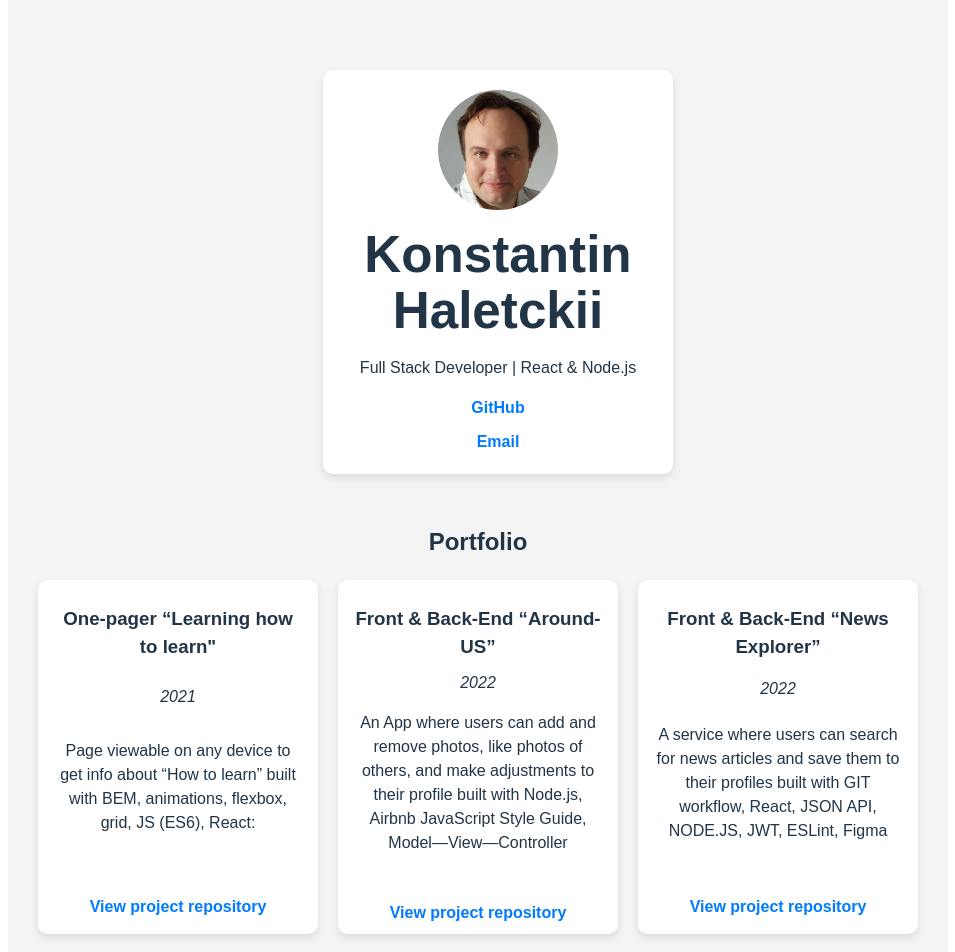
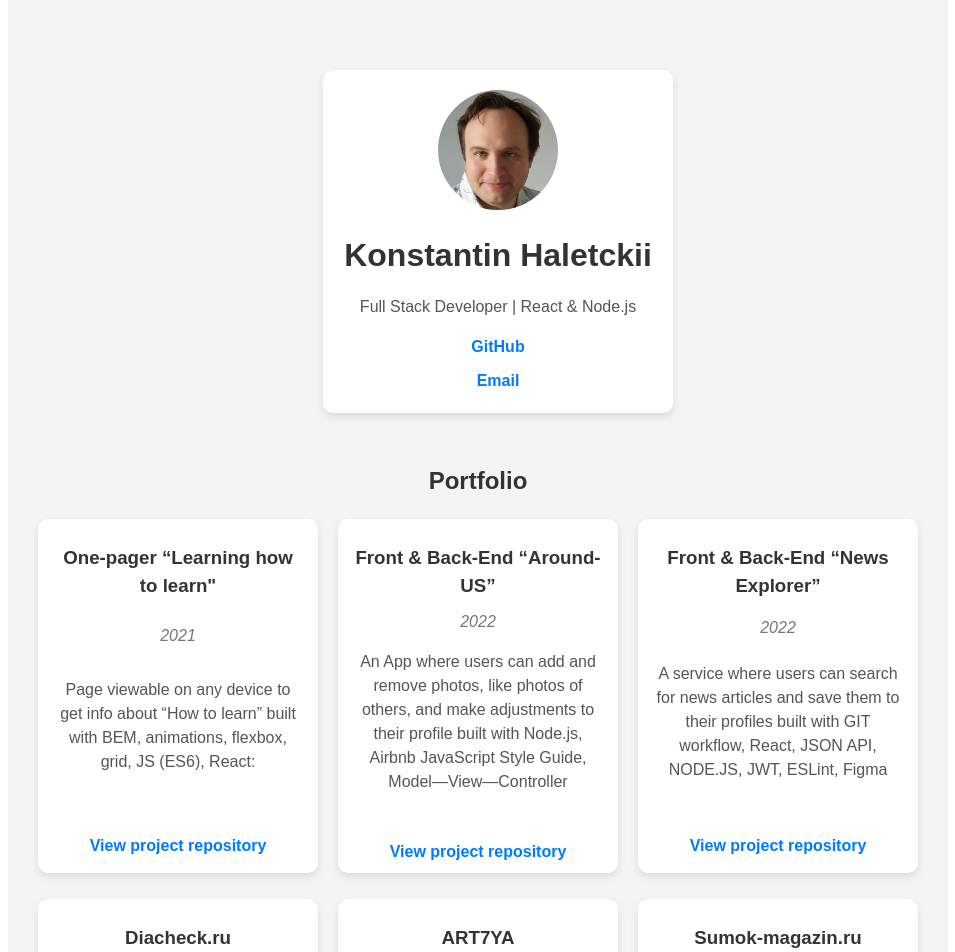
Before and after one commit to konstkhal/my-portfolio, a React (Vite) app: page / in a window 1280 px wide. Shown: the top 952 px of the page, without its empty margins (162-1117 px from the left). Built offline with nearby package versions, Linux system fonts and the light colour scheme.

Commit message:
feat: normalize.css

```diff
--- a/package.json
+++ b/package.json
@@ -13,6 +13,7 @@
 		"deploy": "gh-pages -d dist"
 	},
 	"dependencies": {
+		"normalize.css": "^8.0.1",
 		"react": "^19.0.0",
 		"react-dom": "^19.0.0"
 	},
--- a/src/App.css
+++ b/src/App.css
@@ -1,13 +1,13 @@
+/* No need to redefine html/body margins, normalize.css handles it */
 html, body {
   height: auto;
   min-height: 100vh;
-  margin: 0;
-  padding: 0;
   display: flex;
   flex-direction: column;
   align-items: center;
   background-color: #f4f4f4;
   font-family: Arial, sans-serif;
+  color: #333;
 }
 
 .container {
@@ -15,6 +15,7 @@ html, body {
   max-width: 1000px;
   text-align: center;
   padding: 20px;
+  color: #333;
 }
 
 .profile-card {
@@ -24,7 +25,8 @@ html, body {
   box-shadow: 0 4px 8px rgba(0, 0, 0, 0.1);
   width: 100%;
   max-width: 310px;
-  margin: 50px auto; /* Добавляем отступ сверху, чтобы он не прилипал */
+  margin: 50px auto;
+  color: #333;
 }
 
 .avatar {
@@ -34,10 +36,17 @@ html, body {
   object-fit: cover;
 }
 
+/* h1 is already normalized, just add custom styles */
 h1 {
   margin: 10px 0;
+  color: #333;
 }
 
+p {
+  color: #555;
+}
+
+/* Rest of your CSS remains unchanged */
 .links a {
   display: block;
   margin-top: 10px;
@@ -66,19 +75,18 @@ h1 {
   max-width: 960px;
   margin: 20px auto;
   padding: 0 10px;
-  box-sizing: border-box; /* Чтобы padding не увеличивал ширину */
+  box-sizing: border-box;
 }
 
-/* Адаптив для мобильных: 1 проект в ряд на узких экранах */
 @media (max-width: 900px) {
   .projects {
-    grid-template-columns: repeat(2, 1fr); /* 2 карточки в ряд на средних экранах */
+    grid-template-columns: repeat(2, 1fr);
   }
 }
 
 @media (max-width: 600px) {
   .projects {
-    grid-template-columns: repeat(1, 1fr); /* 1 карточка в ряд на мобильных */
+    grid-template-columns: repeat(1, 1fr);
   }
 }
 
@@ -87,19 +95,12 @@ h1 {
   padding: 15px;
   border-radius: 10px;
   box-shadow: 0 4px 8px rgba(0, 0, 0, 0.1);
-  /*width: 300px;*/
   transition: transform 0.2s ease-in-out;
-
-
   display: flex;
   flex-direction: column;
-  justify-content: space-between; /* Распределяет элементы: заголовок вверху, ссылка внизу */
-  background: white;
-
-  height: 90%; /* Делаем карточки одинаковой высоты */
-
-
-
+  justify-content: space-between;
+  height: 90%;
+  color: #333;
 }
 
 .project-card:hover {
@@ -108,6 +109,15 @@ h1 {
 
 .project-card h3 {
   margin: 10px 0;
+  color: #333;
+}
+
+.project-card em {
+  color: #777;
+}
+
+.project-card p {
+  color: #555;
 }
 
 .project-card a {
--- a/src/App.tsx
+++ b/src/App.tsx
@@ -1,6 +1,8 @@
 import React from 'react';
 import './App.css';
 import profilePic from './assets/profile.jpg';
+import 'normalize.css';
+import './App.css';
 
 const projects = [
 	{
```
Also changed, not shown: 1 other file (tests, documents, lock files or other folders).
